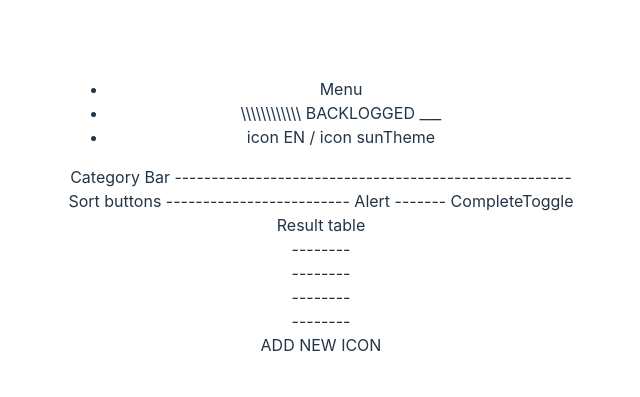
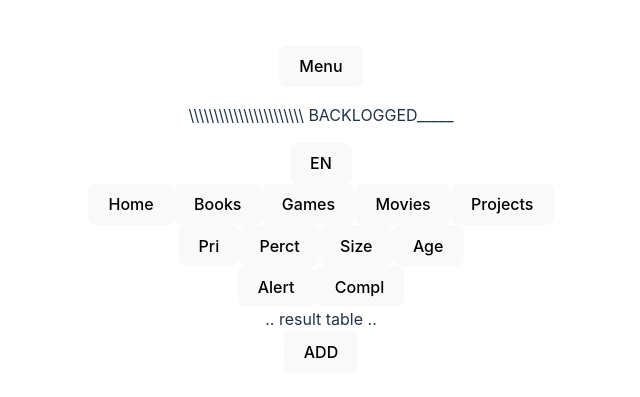
Before and after one commit to flacodan/backlogged, a React (Vite) app: page / in a window 1280 px wide. Shown: the part 191-588 px from the top of the page, without its empty margins (319-959 px from the left). Built offline with nearby package versions, Linux system fonts and the light colour scheme.

Commit message:
Select goals by modifier value api start

```diff
--- a/components/GoalController.jsx
+++ b/components/GoalController.jsx
@@ -6,4 +6,42 @@ export default function GoalController() {
 
     const [resultModifiers, setResultModifiers] = useState({ category: "", sort: "", complete: false });
     //
+
+
+    const handleHome = async () => {
+        const category = "";
+        const response = await axios.get(`/api/goalSelect`, resultModifiers);
+        return response;
+    }
+
+    const handleBooks = async () => {
+        const category = "books";
+        const response = await axios.get(`/api/${indexToSave}`, pixelGrid);
+        return response;
+    }
+
+    return(
+        <>
+            <div>
+                <button>Home</button>
+                <button>Books</button>
+                <button>Games</button>
+                <button>Movies</button>
+                <button>Projects</button>
+            </div>
+            <div>
+                <div>
+                    <button>Pri</button>
+                    <button>Perct</button>
+                    <button>Size</button>
+                    <button>Age</button>
+                </div>
+                <div>
+                    <button>Alert</button>
+                    <button>Compl</button>
+                </div>
+            </div>
+            <div>.. result table ..</div>
+        </>
+    );
 }
--- a/components/NavBarTop.jsx
+++ b/components/NavBarTop.jsx
@@ -1,7 +1,11 @@
-import { Navbar } from "react-bootstrap";
+// import { Navbar } from "react-bootstrap";  <Navbar></Navbar>
 
 export default function NavBarTop() {
     return (
-        <Navbar></Navbar>
+        <div>
+            <button>Menu</button>
+            <p>\\\\\\\\\\\\\\\\\\\\\\\ BACKLOGGED_____</p>
+            <button>EN</button>
+        </div>
     );
 };
--- a/src/App.jsx
+++ b/src/App.jsx
@@ -1,32 +1,16 @@
 import { useState } from 'react'
 import './App.css'
+import NavBarTop from '../components/NavBarTop.jsx'
+import GoalController from '../components/GoalController.jsx'
 
 function App() {
-  // add navbar here, then an <Outlet/> (other routes display here), will need to import { Outlet }
   return (
     <>
-      <nav>
-        <ul>
-          <li>Menu</li>
-          <li>\\\\\\\\\\\\ BACKLOGGED ___</li>
-          <li>icon EN / icon sunTheme</li>
-        </ul>
-      </nav>
-      Category Bar ------------------------------------------------------
-      <br/>
-      Sort buttons ------------------------- Alert ------- CompleteToggle
-      <br/>
-      Result table
-      <br/>
-      --------
-      <br/>
-      --------
-      <br/>
-      --------
-      <br/>
-      --------
-      <br/>
-      ADD NEW ICON
+      <NavBarTop/>
+      <GoalController/>
+      <div id="footerAdd">
+        <button>ADD</button>
+      </div>
     </>
   )
 }
```
Also changed, not shown: components/GoalList.jsx (added, +9 -0 lines), server.js (+9 -1 lines), src/controller.js (+9 -0 lines).
